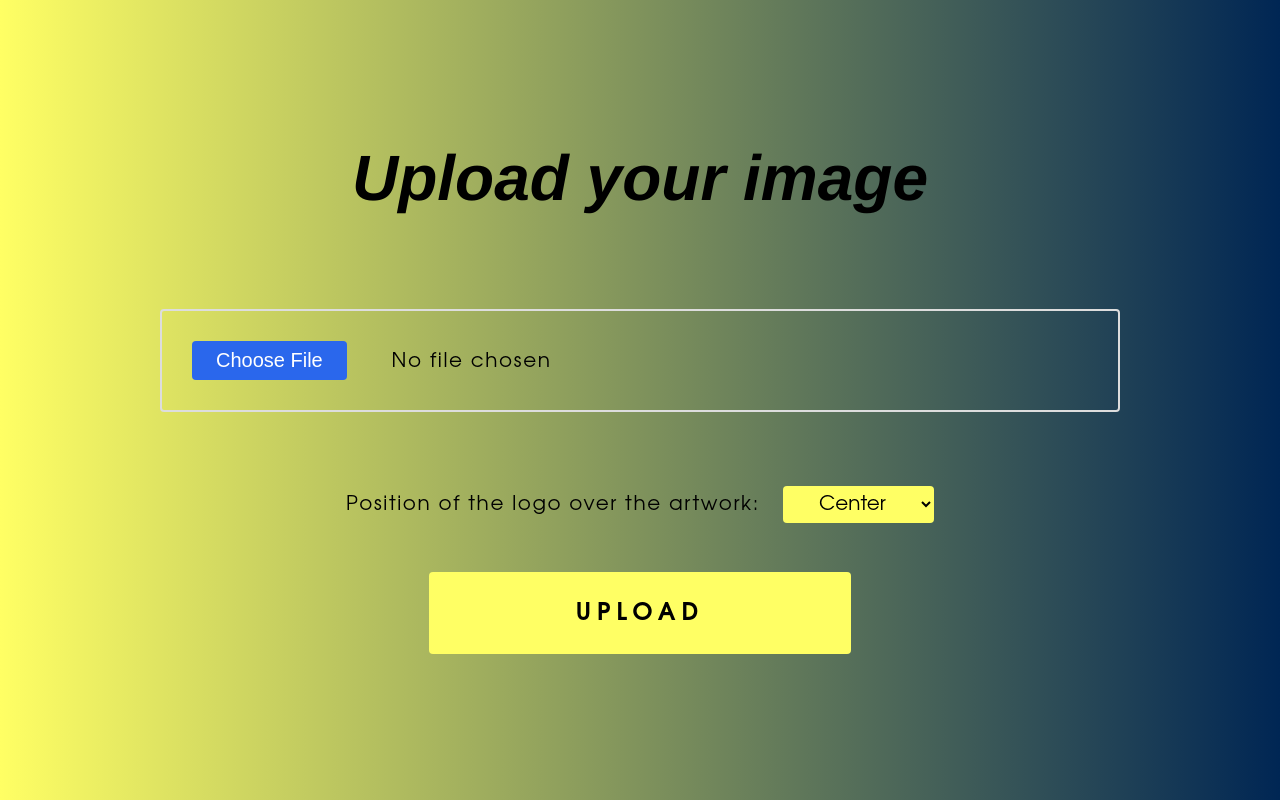
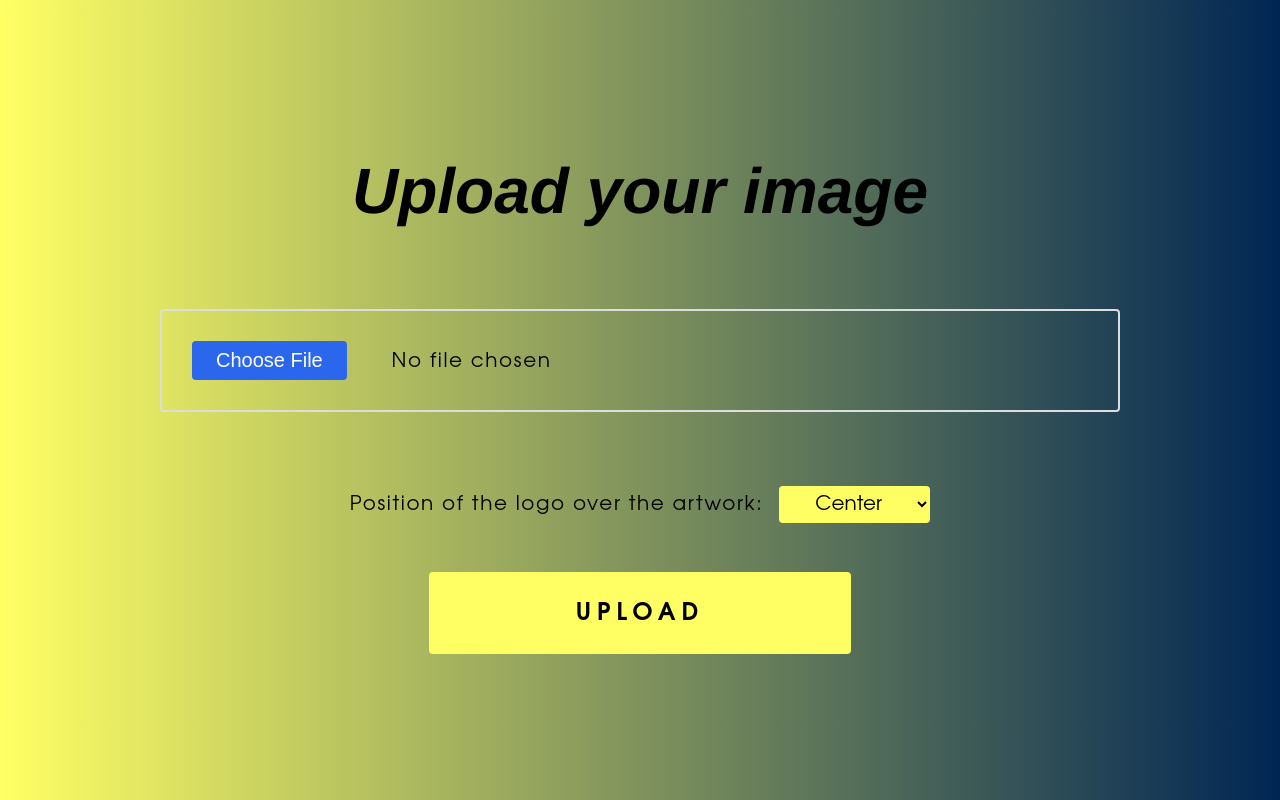
Before and after one commit to Thomas-Fernandes/GTFR-CG, a Flask app: page / in a window 1280 px wide. Run offline with Flask 3, Linux system fonts and the light colour scheme.

Commit message:
minor adjustments on upload page

```diff
--- a/Artwork/static/styles/upload.css
+++ b/Artwork/static/styles/upload.css
@@ -1,7 +1,12 @@
 * {
-    box-sizing: border-box;
     margin: 1% 0;
     padding: 0;
+
+    display: flex;
+    flex-direction: column;
+    justify-content: center;
+
+    box-sizing: border-box;
 
     font-family: Avantgarde, TeX Gyre Adventor, URW Gothic L, sans-serif;
     text-align: center;
@@ -16,7 +21,7 @@ title {
 h1 {
     font-family: Helvetica, sans-serif;
     font-size: 64px;
-    margin: 10% 0 5% 0;
+    margin: 4% 0 2% 0;
     font-style: italic;
     letter-spacing: 0;
 }
@@ -29,10 +34,7 @@ body {
 }
 
 .flexbox {
-    display: flex;
-    flex-direction: column;
     align-items: center;
-    justify-content: center;
 }
 .flex-horiz {
     flex-direction: row;
```
